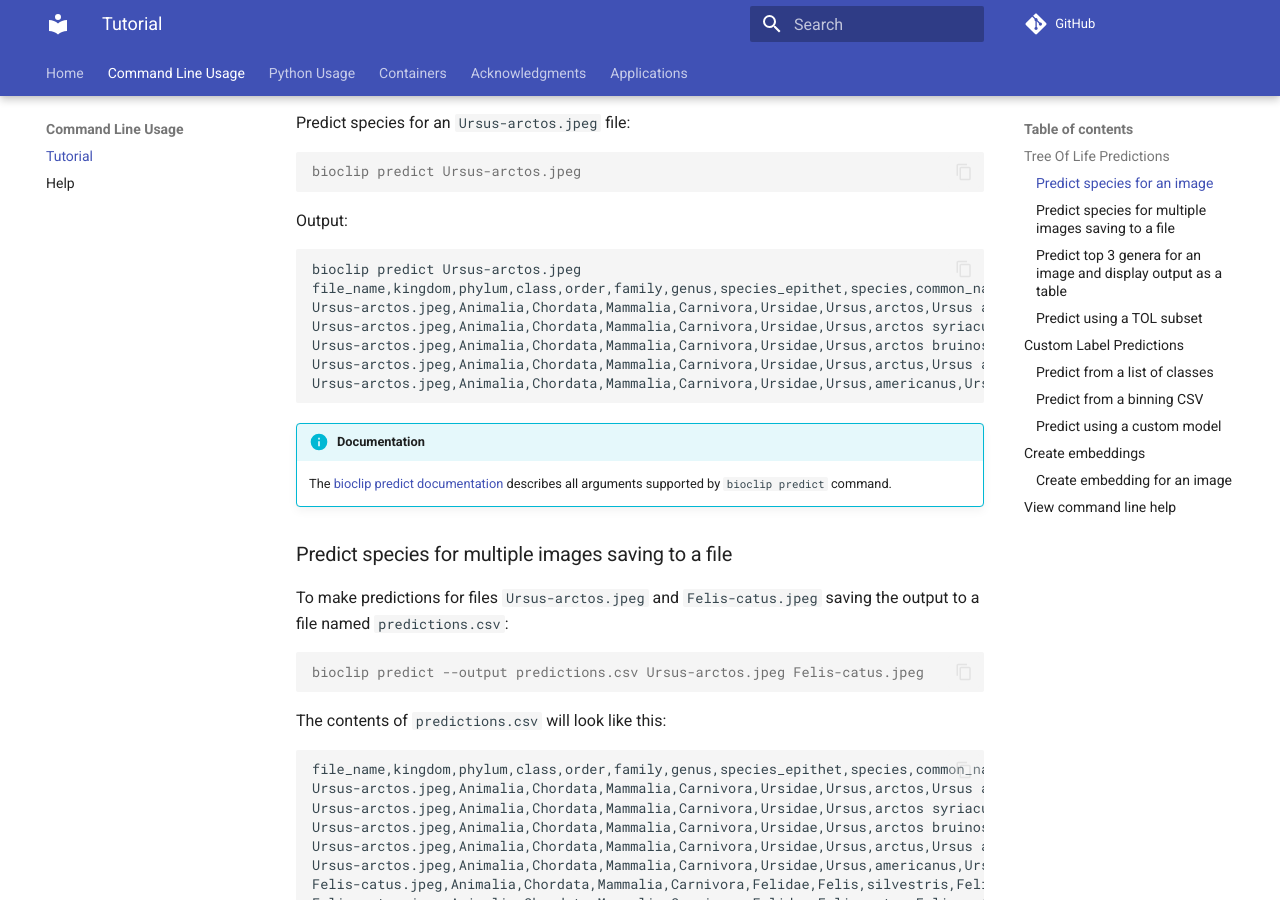
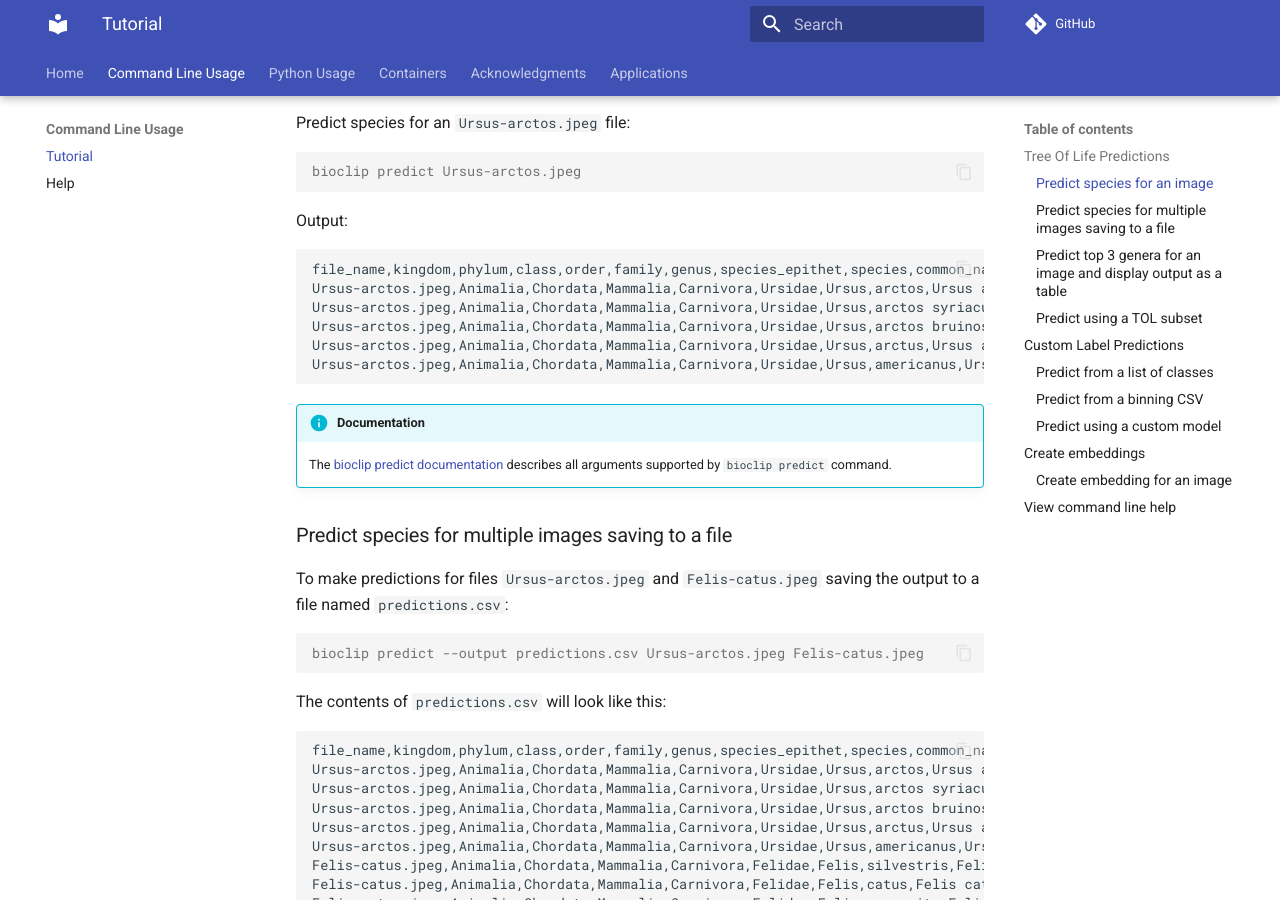
Before and after one commit to Imageomics/pybioclip, an MkDocs documentation site: the page built from docs/command-line-tutorial.md, in a window 1280 px wide and 900 px high, scrolled down 389 px. Built offline with MkDocs 1.6.1 and Material for MkDocs 9.7.7, drawn with Linux system fonts in a browser that asks for light colours; comment, search, counter and statistics services are not loaded.

Commit message:
Fix cli tutorial
Fixes #106

````diff
--- a/docs/command-line-tutorial.md
+++ b/docs/command-line-tutorial.md
@@ -14,7 +14,6 @@ bioclip predict Ursus-arctos.jpeg
 ```
 Output:
 ```
-bioclip predict Ursus-arctos.jpeg
 file_name,kingdom,phylum,class,order,family,genus,species_epithet,species,common_name,score
 Ursus-arctos.jpeg,Animalia,Chordata,Mammalia,Carnivora,Ursidae,Ursus,arctos,Ursus arctos,Kodiak bear,0.9356034994125366
 Ursus-arctos.jpeg,Animalia,Chordata,Mammalia,Carnivora,Ursidae,Ursus,arctos syriacus,Ursus arctos syriacus,syrian brown bear,0.05616999790072441
````
